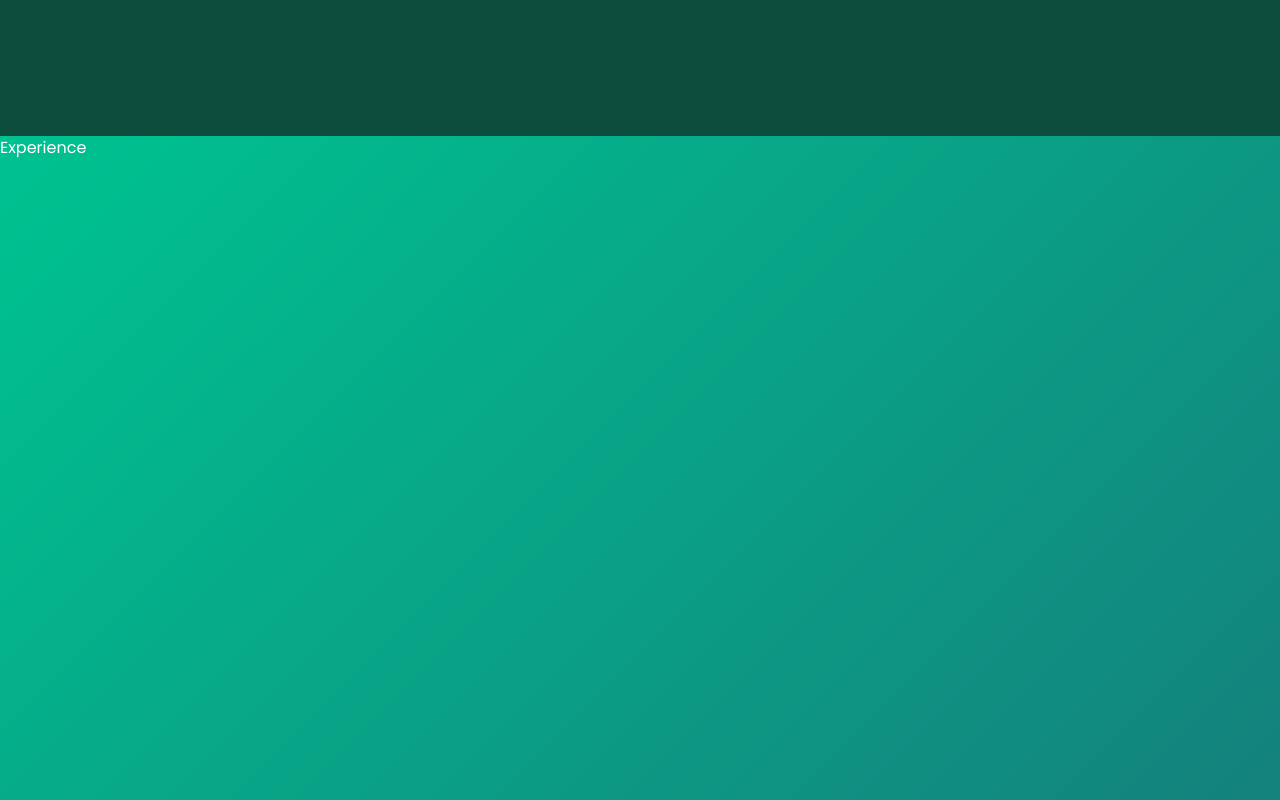
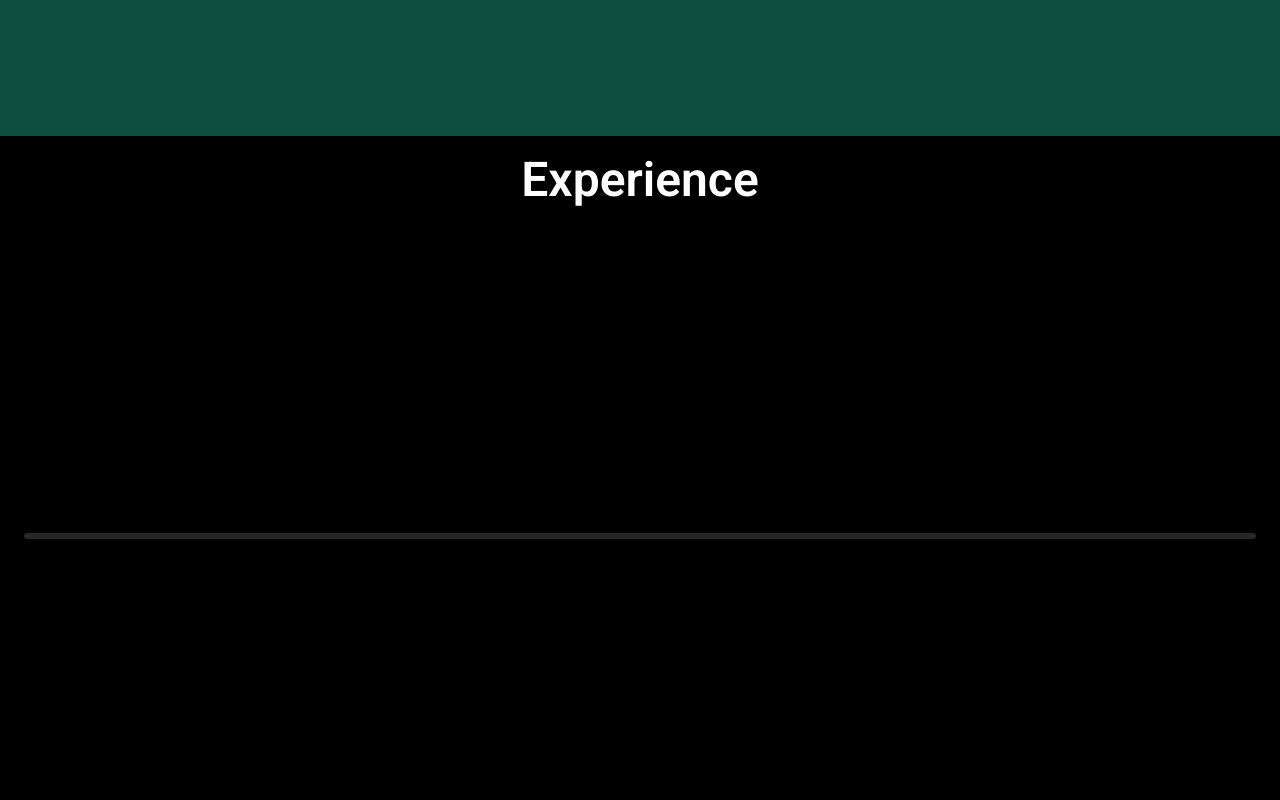
Before and after one commit to Gitansh16/Portfolio, a React (Vite) app: page / in a window 1280 px wide. Shown: the part 4100-4900 px from the top of the page. Built offline with nearby package versions, Linux system fonts and the light colour scheme.

Commit message:
testimonial and exp commit

```diff
--- a/src/sections/Experience.jsx
+++ b/src/sections/Experience.jsx
@@ -1,10 +1,269 @@
+import {
+  motion,
+  useScroll,
+  useTransform,
+} from "framer-motion";
 
-const Experience = () => {
+import {
+  useEffect,
+  useMemo,
+  useRef,
+  useState,
+} from "react";
+
+const experiences = [
+  {
+    role: "Web Developer",
+    company: "Brain Mentors",
+    duration: "2022",
+    description:
+      "Built high-performance apps, integrated AI features, improved engagement by 10%.",
+  },
+  {
+    role: "Web Developer Intern",
+    company: "Mobisoft Technologies",
+    duration: "2022 - 2023",
+    description: "Gained hands-on web development experience.",
+  },
+  {
+    role: "Graduate Engineer",
+    company: "HCL Technologies",
+    duration: "2024 - 2025",
+    description:
+      "Built frontend of GenAI-powered PV Intake App with Next.js & TS for US client.",
+  },
+];
+
+function ExperienceItem({
+  exp,
+  idx,
+  start,
+  end,
+  scrollYProgress,
+  layout,
+}) {
+  const scale = useTransform(
+    scrollYProgress,
+    [start, end],
+    [0, 1]
+  );
+
+  const opacity = useTransform(
+    scrollYProgress,
+    [start, end],
+    [0, 1]
+  );
+
+  const y = useTransform(
+    scrollYProgress,
+    [start, end],
+    [idx % 2 === 0 ? 30 : -30, 0]
+  );
+
+  const x = useTransform(
+    scrollYProgress,
+    [start, end],
+    [-24, 0]
+  );
+
+  if (layout === "desktop") {
+    return (
+      <div className="relative flex flex-1 justify-center items-center min-w-0">
+        <motion.div
+          className="z-10 w-7 h-7 rounded-full bg-white shadow-[0_0_0_8px_rgba(255,255,255,0.1)]"
+          style={{ scale, opacity }}
+        />
+
+        <motion.div
+          className={`absolute ${
+            idx % 2 === 0 ? "-top-8" : "-bottom-8"
+          } w-[3px] bg-white/40`}
+          style={{ height: 40, opacity }}
+        />
+
+        <motion.article
+          className={`absolute ${
+            idx % 2 === 0 ? "bottom-12" : "top-12"
+          } bg-gray-900/80 backdrop-blur border border-gray-700/70 rounded-xl p-7 w-[320px] shadow-lg`}
+          style={{
+            opacity,
+            y,
+            maxWidth: "90vw",
+          }}
+        >
+          <h3 className="text-xl font-semibold">
+            {exp.role}
+          </h3>
+
+          <p className="text-sm text-gray-400 mb-3">
+            {exp.company} | {exp.duration}
+          </p>
+
+          <p className="text-md text-gray-300 break-words">
+            {exp.description}
+          </p>
+        </motion.article>
+      </div>
+    );
+  }
+
   return (
-    <div className='w-full h-screen'>
-      Experience
+    <div className="relative flex items-start">
+      <motion.div
+        className="absolute -left-[14px] top-3 z-10 w-7 h-7 rounded-full bg-white shadow-[0_0_0_8px_rgba(255,255,255,0.1)]"
+        style={{ scale, opacity }}
+      />
+
+      <motion.article
+        className="bg-gray-900/80 backdrop-blur border border-gray-700/70 rounded-xl p-5 w-[90vw] max-w-sm ml-6 shadow-lg"
+        style={{ opacity, x }}
+        transition={{
+          duration: 0.4,
+          delay: idx * 0.15,
+        }}
+      >
+        <h3 className="text-lg font-semibold break-words">
+          {exp.role}
+        </h3>
+
+        <p className="text-sm text-gray-400 mb-2 break-words">
+          {exp.company} | {exp.duration}
+        </p>
+
+        <p className="text-sm text-gray-300 break-words">
+          {exp.description}
+        </p>
+      </motion.article>
     </div>
-  )
+  );
 }
 
-export default Experience
+export default function Experience() {
+  const sceneRef = useRef(null);
+
+  const [isMobile, setIsMobile] = useState(false);
+
+  useEffect(() => {
+    const checkMobile = () =>
+      setIsMobile(window.innerWidth < 768);
+
+    checkMobile();
+
+    window.addEventListener(
+      "resize",
+      checkMobile
+    );
+
+    return () => {
+      window.removeEventListener(
+        "resize",
+        checkMobile
+      );
+    };
+  }, []);
+
+  const SCENE_HEIGHT_VH = isMobile
+    ? 160 * experiences.length
+    : 120 * experiences.length;
+
+  const { scrollYProgress } = useScroll({
+    target: sceneRef,
+    offset: ["start start", "end end"],
+  });
+
+  const thresholds = useMemo(() => {
+    return experiences.map(
+      (_, i) => (i + 1) / experiences.length
+    );
+  }, []);
+
+  const lineSize = useTransform(
+    scrollYProgress,
+    [0, 1],
+    ["0%", "100%"]
+  );
+
+  return (
+    <section
+      id="experience"
+      ref={sceneRef}
+      className="relative bg-black text-white"
+    >
+      <div
+        style={{
+          height: `${SCENE_HEIGHT_VH}vh`,
+          minHeight: "120vh",
+        }}
+        className="relative"
+      >
+        <div className="sticky top-0 h-screen flex flex-col">
+          <h2 className="text-4xl sm:text-5xl font-semibold mt-5 text-center">
+            Experience
+          </h2>
+
+          <div className="flex flex-1 items-center justify-center px-6 pb-10">
+            {!isMobile ? (
+              <div className="relative w-full max-w-7xl">
+                <div className="relative h-[6px] bg-white/15 rounded">
+                  <motion.div
+                    className="absolute left-0 top-0 h-full bg-white rounded origin-left"
+                    style={{ width: lineSize }}
+                  />
+                </div>
+
+                <div className="relative flex justify-between mt-0">
+                  {experiences.map((exp, idx) => (
+                    <ExperienceItem
+                      key={idx}
+                      exp={exp}
+                      idx={idx}
+                      start={
+                        idx === 0
+                          ? 0
+                          : thresholds[idx - 1]
+                      }
+                      end={thresholds[idx]}
+                      scrollYProgress={
+                        scrollYProgress
+                      }
+                      layout="desktop"
+                    />
+                  ))}
+                </div>
+              </div>
+            ) : (
+              <div className="relative w-full max-w-md">
+                <div className="absolute left-0 top-0 bottom-0 w-[6px] bg-white/15 rounded">
+                  <motion.div
+                    className="absolute left-0 top-0 w-[6px] bg-white rounded origin-top"
+                    style={{ height: lineSize }}
+                  />
+                </div>
+
+                <div className="relative flex flex-col gap-10 ml-10 mt-6 pb-28">
+                  {experiences.map((exp, idx) => (
+                    <ExperienceItem
+                      key={idx}
+                      exp={exp}
+                      idx={idx}
+                      start={
+                        idx === 0
+                          ? 0
+                          : thresholds[idx - 1]
+                      }
+                      end={thresholds[idx]}
+                      scrollYProgress={
+                        scrollYProgress
+                      }
+                      layout="mobile"
+                    />
+                  ))}
+                </div>
+              </div>
+            )}
+          </div>
+        </div>
+      </div>
+    </section>
+  );
+}
--- a/src/sections/Testimonials.jsx
+++ b/src/sections/Testimonials.jsx
@@ -1,10 +1,97 @@
+import { motion } from "framer-motion";
 
-const Testimonials = () => {
+import m1 from "../assets/m1.png";
+import m2 from "../assets/m2.png";
+import w1 from "../assets/w1.png";
+import w2 from "../assets/w2.png";
+
+const testimonials = [
+  {
+    name: "Yash Sahu",
+    role: "Software Engineer at HCL Technologies",
+    review:
+      "Gaurav is a visionary developer. His attention to detail and creativity blew us away. Our project was a massive success because of him.",
+    image: m1,
+  },
+
+  {
+    name: "Heather Forster",
+    role: "UI/UX Designer at PixelWorks",
+    review:
+      "Working with Gaurav was an absolute pleasure. He brings design and code together like magic. Highly recommend him!",
+    image: w1,
+  },
+
+  {
+    name: "Amy Jacobsan",
+    role: "Tech Manager at CodeEmpire",
+    review:
+      "From concept to execution, Gaurav handled everything flawlessly. His work ethic and innovation are unmatched.",
+    image: m2,
+  },
+
+  {
+    name: "Carry Smith",
+    role: "CTO at Innovate Labs",
+    review:
+      "Gaurav transformed our outdated platform into something modern and powerful. His skills are world-class.",
+    image: w2,
+  },
+];
+
+export default function Testimonials() {
   return (
-    <div className='w-full h-screen'>
-      Testimonials
-    </div>
-  )
+    <section
+      id="testimonials"
+      className="relative min-h-screen bg-black text-white flex flex-col items-center justify-center px-6 py-20"
+    >
+      <motion.h2
+        className="text-4xl md:text-5xl font-bold mb-16 text-center"
+        initial={{ opacity: 0, y: -50 }}
+        whileInView={{ opacity: 1, y: 0 }}
+        transition={{
+          duration: 0.6,
+          ease: "easeOut",
+        }}
+        viewport={{ once: true }}
+      >
+        What People Say
+      </motion.h2>
+
+      <div className="grid grid-cols-1 md:grid-cols-2 gap-8 w-full max-w-5xl">
+        {testimonials.map((t, i) => (
+          <motion.div
+            key={t.name}
+            initial={{ opacity: 0, y: 50 }}
+            whileInView={{ opacity: 1, y: 0 }}
+            transition={{
+              duration: 0.5,
+              delay: i * 0.2,
+            }}
+            viewport={{ once: true }}
+            className="bg-white/10 backdrop-blur-lg border border-white/20 rounded-2xl p-6 flex flex-col items-center text-center transform transition duration-500 hover:scale-105 hover:-rotate-1"
+          >
+            <img
+              src={t.image}
+              alt={t.name}
+              className="w-20 h-20 rounded-full border-2 border-white/40 mb-4 object-cover"
+              loading="lazy"
+            />
+
+            <p className="text-gray-200 italic mb-4">
+              "{t.review}"
+            </p>
+
+            <h3 className="text-lg font-semibold">
+              {t.name}
+            </h3>
+
+            <p className="text-sm text-gray-400">
+              {t.role}
+            </p>
+          </motion.div>
+        ))}
+      </div>
+    </section>
+  );
 }
-
-export default Testimonials
```
